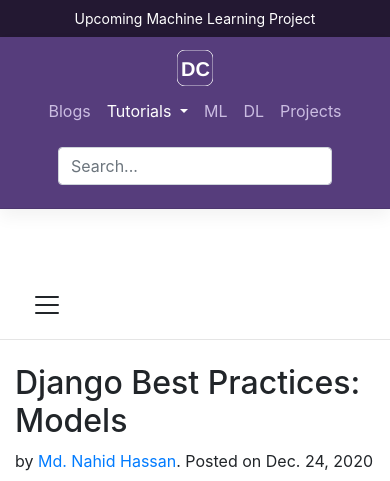
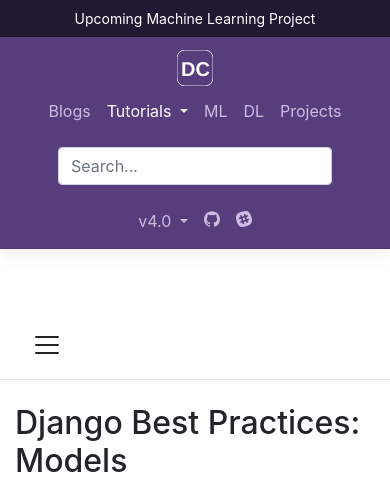
Before and after one commit to sdt-inc/codersblog, a Django app: page / in a window 390 px wide. Shown: the top 481 px of the page. Run offline with Django 3.2, Linux system fonts and the light colour scheme; data comes from the database, SQL or seed files in the repository; some libraries are stand-ins or nearby versions.

Commit message:
remove d-none effect from right drop-down-menu

```diff
--- a/blog/templates/blog/base.html
+++ b/blog/templates/blog/base.html
@@ -138,7 +138,7 @@
                 aria-label="Search for..." autocomplete="off" name="query">
         </form>
 
-        <ul class="navbar-nav flex-row d-none ml-md-auto d-md-flex">
+        <ul class="navbar-nav flex-row ml-md-auto d-md-flex">
             <li class="nav-item dropdown">
                 <a class="nav-item nav-link dropdown-toggle mr-md-2" href="#" id="bd-versions" data-toggle="dropdown"
                     aria-haspopup="true" aria-expanded="false">
```
